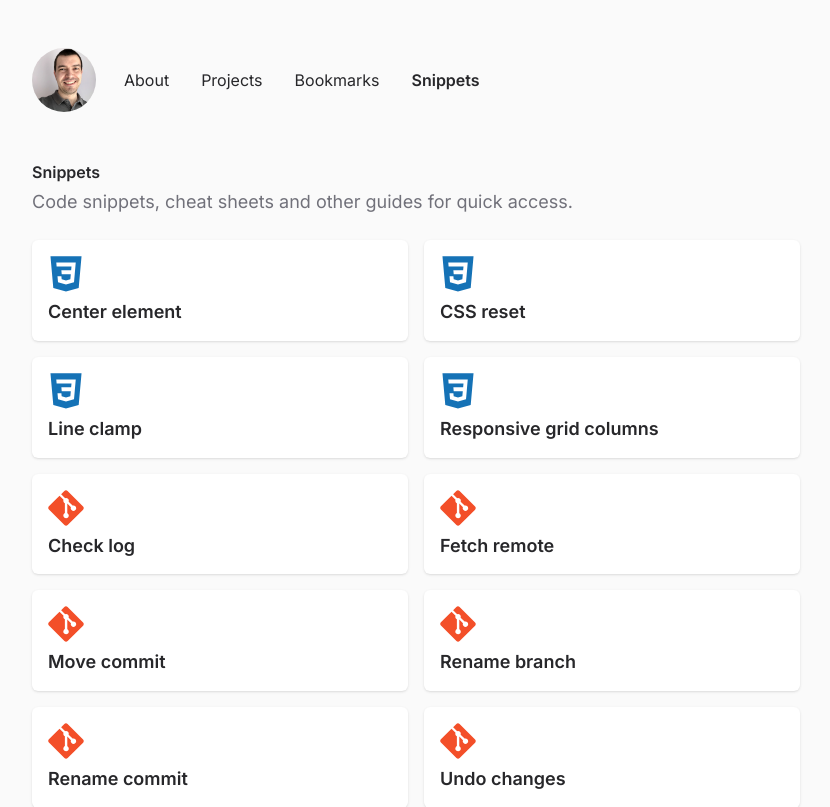
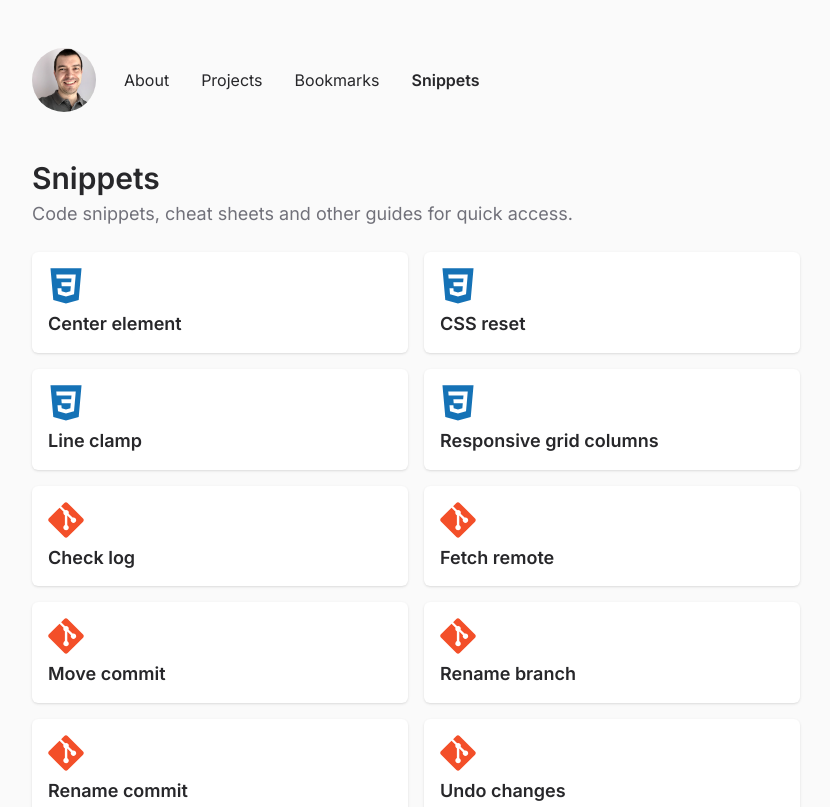
Before and after one commit to apaunchev/paunchev.com, a Next.js app: page /snippets in a window 1280 px wide. Shown: the top 807 px of the page, without its empty margins (224-1054 px from the left). Built offline with nearby package versions, Linux system fonts and the light colour scheme.

Commit message:
Fix heading size class purge

```diff
--- a/components/content/heading.js
+++ b/components/content/heading.js
@@ -1,9 +1,9 @@
 import Image from 'next/image';
 
-export function Heading({ title, description, image, size = '3xl' }) {
+export function Heading({ title, description, image, size = 'text-3xl' }) {
   const textContent = (
     <>
-      <h1 className={`text-${size} font-semibold`}>{title}</h1>
+      <h1 className={`${size} font-semibold`}>{title}</h1>
       {description ? (
         <p className="mt-1 text-lg text-zinc-500">{description}</p>
       ) : null}
--- a/components/home-sections/activity.js
+++ b/components/home-sections/activity.js
@@ -27,7 +27,7 @@ export function Activity() {
       <Heading
         title="Activity"
         description="Books I read and films I watched recently."
-        size="2xl"
+        size="text-2xl"
       />
       <ActivityCard
         url={latestBook.goodreadsUrl}
--- a/components/home-sections/resume.js
+++ b/components/home-sections/resume.js
@@ -41,7 +41,7 @@ export function Resume() {
       <Heading
         title="Résumé"
         description="Summary of where I’ve worked and studied."
-        size="2xl"
+        size="text-2xl"
       />
       <ol className="flex flex-col gap-4 max-w-prose" reversed>
         {data.map(item => (
--- a/layouts/page.js
+++ b/layouts/page.js
@@ -19,7 +19,7 @@ export function Page({ children, title, description, image }) {
               title={title}
               description={description}
               image={image}
-              size="3xl"
+              size="text-3xl"
             />
           ) : null}
           <div className="mt-4 flex flex-col gap-8 md:mt-6 md:gap-12">
```
